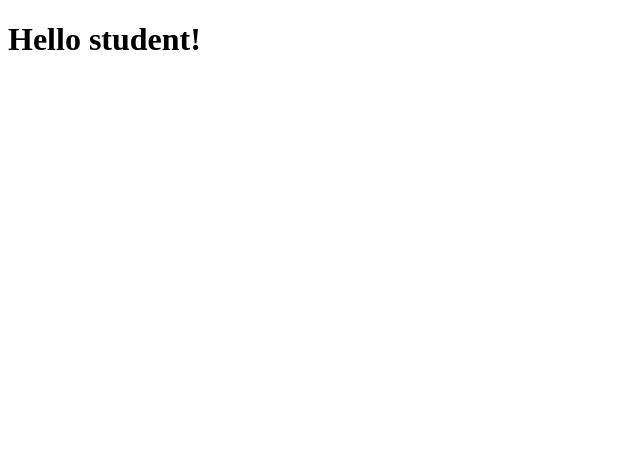
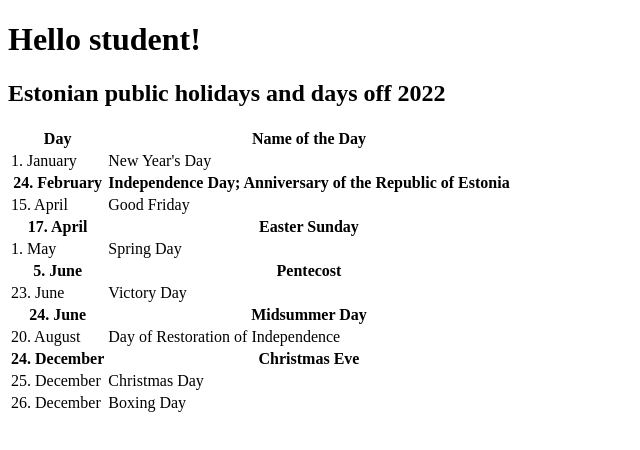
Before and after one commit to kardemon/html-exercise, a plain HTML site: page index.html in a window 1280 px wide. Shown: the whole page, without its empty margins (0-640 px from the left). Drawn offline with Linux system fonts and the light colour scheme.

Commit message:
Update index.html

```diff
--- a/index.html
+++ b/index.html
@@ -6,5 +6,63 @@
   </head>
   <body>
     <h1>Hello student!</h1>
+
+    <h2>Estonian public holidays and days off 2022</h2>
+
+    <table>
+      <tr>
+        <th>Day</th>
+        <th>Name of the Day</th>
+      </tr>
+      <tr>
+        <td>1. January</td>
+        <td>New Year's Day</td>
+      </tr>
+      <tr>
+        <th>24. February</th>
+        <th>Independence Day; Anniversary of the Republic of Estonia</th>
+      </tr>
+      <tr>
+        <td>15. April</td>
+        <td>Good Friday</td>
+      </tr>
+      <tr>
+        <th>17. April</th>
+        <th>Easter Sunday</th>
+      </tr>
+      <tr>
+        <td>1. May</td>
+        <td>Spring Day</td>
+      </tr>
+      <tr>
+        <th>5. June</th>
+        <th>Pentecost</th>
+      </tr>
+      <tr>
+        <td>23. June</td>
+        <td>Victory Day</td>
+      </tr>
+      <tr>
+        <th>24. June</th>
+        <th>Midsummer Day</th>
+      </tr>
+      <tr>
+        <td>20. August</td>
+        <td>Day of Restoration of Independence</td>
+      </tr>
+      <tr>
+        <th>24. December</th>
+        <th>Christmas Eve</th>
+      </tr>
+      <tr>
+        <td>25. December</td>
+        <td>Christmas Day</td>
+      </tr>
+      <tr>
+        <td>26. December</td>
+        <td>Boxing Day</td>
+      </tr>
+    </table>
+
   </body>
 </html>
```
